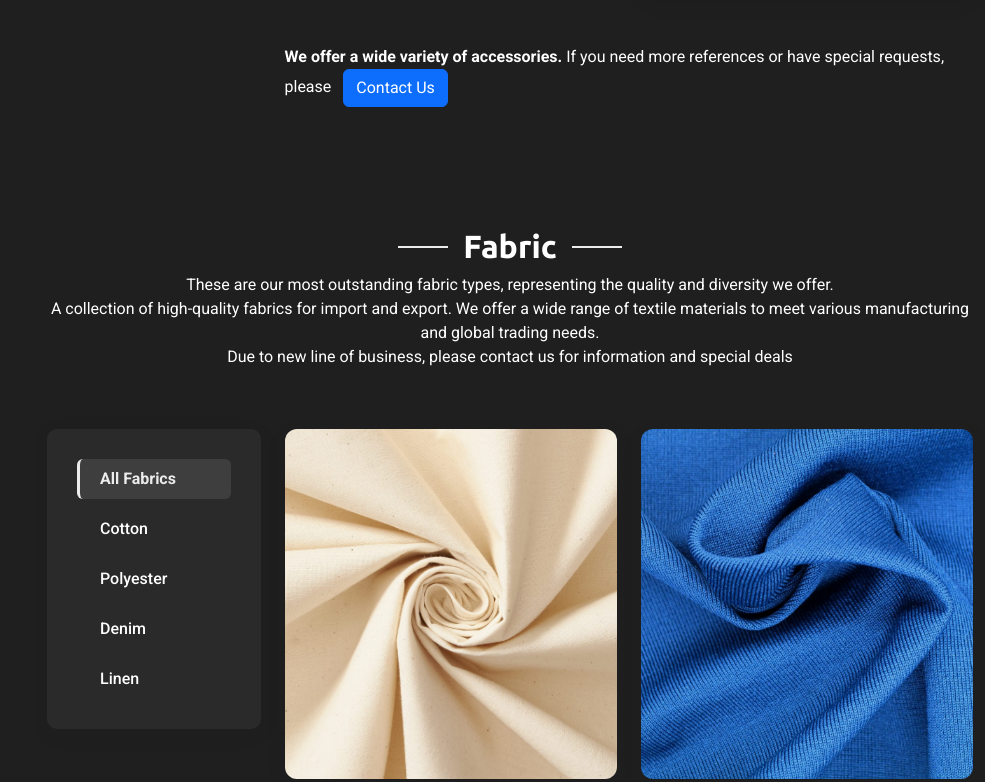
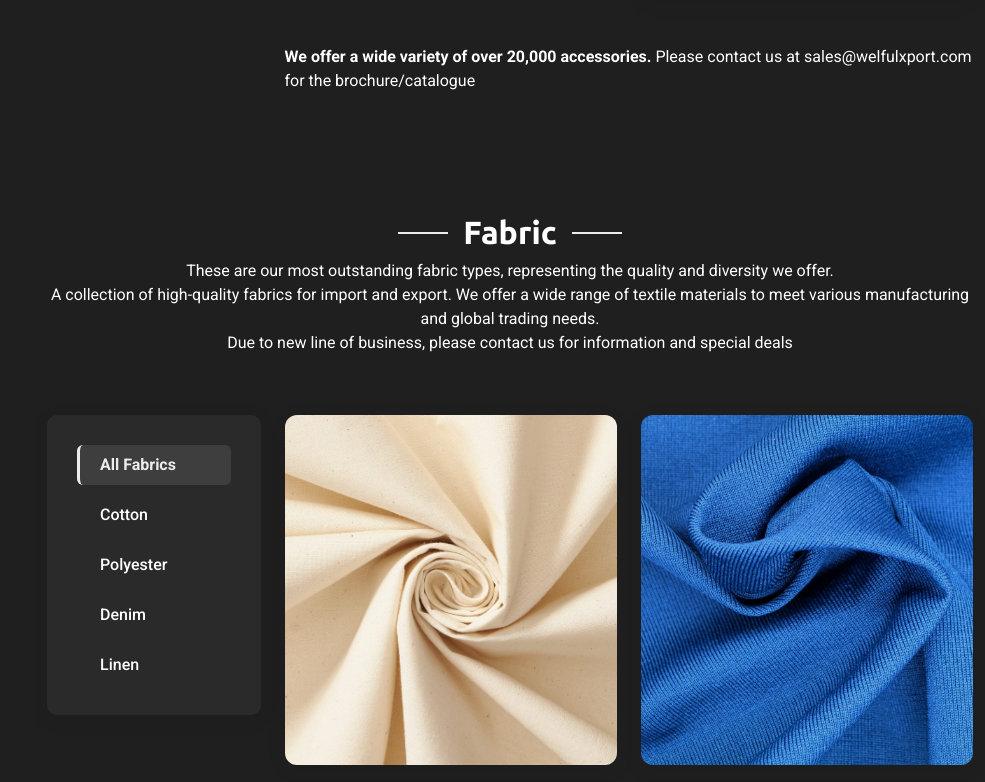
Before and after one commit to nguyentu123ohyeh/WelfullTrading, a plain HTML site: page index.html in a window 1280 px wide. Shown: the part 5757-6539 px from the top of the page, without its empty margins (295-1280 px from the left). Drawn offline with nearby package versions, Linux system fonts and the light colour scheme.

Commit message:
semi-done3

```diff
--- a/index.html
+++ b/index.html
@@ -550,9 +550,8 @@
 
             <!-- Thông báo đặt ở đây, sau .portfolio-container -->
             <div class="portfolio-info-box mt-5" data-aos="fade-up" data-aos-delay="300">
-              <strong>We offer a wide variety of accessories.</strong>
-              <span>If you need more references or have special requests, please </span>
-              <a href="#contact" class="btn btn-primary ms-2">Contact Us</a>
+              <strong>We offer a wide variety of over 20,000 accessories.</strong>
+              <span>Please contact us at sales@welfulxport.com for the brochure/catalogue</span>
             </div>
 
           </div><!-- End .col-lg-9 -->
@@ -695,8 +694,7 @@
           <!-- Thông báo đặt ở đây, sau .portfolio-container -->
           <div class="portfolio-info-box mt-5" data-aos="fade-up" data-aos-delay="300">
             <strong>We have over 1000 fabric types.</strong>
-            <span>If you need more references, please </span>
-            <a href="#contact" class="btn btn-primary ms-2">Contact Us</a>
+            <span>If you need more references, please contact us at sales@welfulxport.com for the brochure/catalogue </span>
           </div>
 
         </div><!-- End .col-lg-9 -->
```
